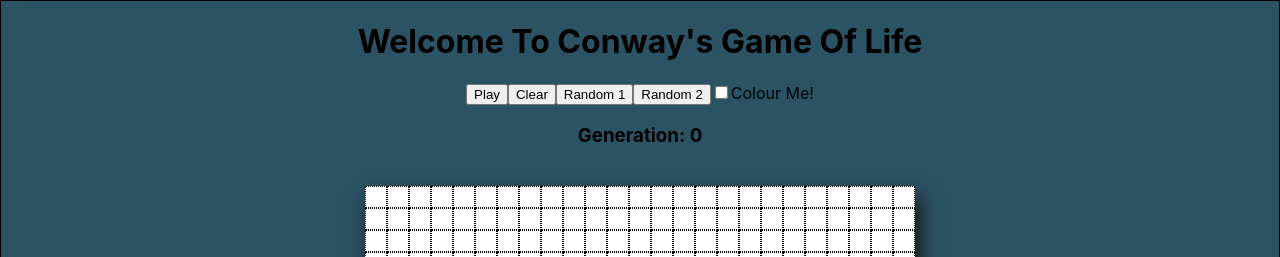
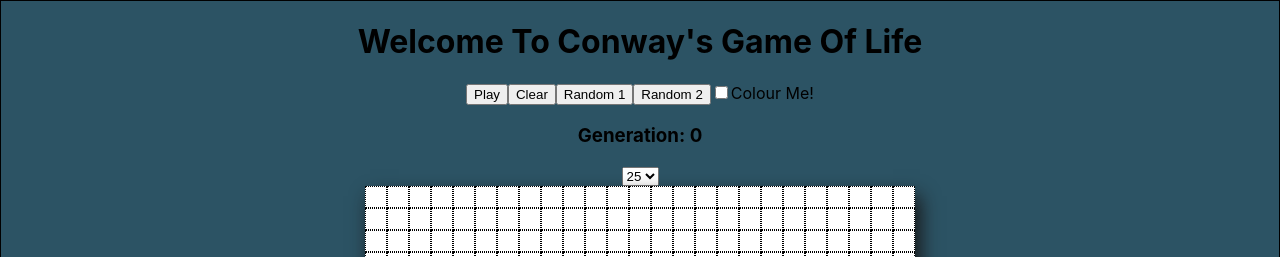
Before and after one commit to hesterrk/Game_Of_Life, a React (Create React App) app: page / in a window 1280 px wide. Shown: the top 257 px of the page. Built offline with nearby package versions, Linux system fonts and the light colour scheme.

Commit message:
Added another option for grid size

```diff
--- a/src/App.js
+++ b/src/App.js
@@ -7,6 +7,20 @@ import { useAnimationFrame } from "./components/animeHook";
 import produce from "immer";
 
 function App() {
+
+  // Size state
+  const [gridSize, setGridSize] = useState(25)
+
+  function onChangeSize(e) {
+    e.preventDefault()
+    console.log(e.target.value, 'grid size in onchange')
+    const newSize = setGridSize(e.target.value)
+    gridRef.current = newSize
+    return newSize
+  }
+
+
+
   // Creating data structure: an row array with nested column arrays
   function createDataStructure(rowsNum, colsNum) {
     //Creating main row one-dimensional array which holds nested column arrays
@@ -26,7 +40,10 @@ function App() {
   }
 
   // 25 x 25 dimension
-  const twoDGrid = createDataStructure(25, 25);
+  // const twoDGrid = createDataStructure(25, 25);
+// Change --> trialling
+  const twoDGrid = createDataStructure(gridSize, gridSize);
+  console.log(gridSize)
 
   //Grid state
   const [grid, setGrid] = useState(twoDGrid);
@@ -83,10 +100,11 @@ function App() {
 
   // Deals with edge cases: the cells on edge of grid that dont have some neighbours aka rows above row[0] and column[0] and after row 25 (index 24)
   function getGSquare(i, j) {
+    // console.log(gridSize)
     if (i < 0 || j < 0) {
       return null;
     }
-    if (i > 24 || j > 24) {
+    if (i > gridSize-1 || j > gridSize-1) {
       return null;
     }
 
@@ -134,9 +152,9 @@ function App() {
     let genChange = false;
 
     //row
-    for (let i = 0; i < 25; i++) {
+    for (let i = 0; i < gridSize; i++) {
       //column
-      for (let j = 0; j < 25; j++) {
+      for (let j = 0; j < gridSize; j++) {
         //Cell neighbours: N, W, E, S, NW, NE, SE, SW --> (top, bottom, left, right and all diagnols)
 
         // By default the cell has 0 neighbours
@@ -235,12 +253,16 @@ function App() {
 
       <h3> Generation: {gen}</h3>
 
-      {/* // SIZE */}
+      {/* Changing size of grid*/}
       <div>
-        <option></option>
+        <select onChange={onChangeSize} value={gridSize.value}>
+        <option value="25"> 25 </option>
+          <option value="50"> 50 </option>
+          </select>
       </div>
 
       <Grid
+        gridSize={gridSize}
         grid={grid}
         toggleCellState={toggleCellState}
         changeColour={changeColour}
--- a/src/components/Grid.js
+++ b/src/components/Grid.js
@@ -1,10 +1,10 @@
 import React from "react";
 import Cell from "./Cell";
 
-function Grid({ grid, toggleCellState, changeColour, getRandomColor }) {
+function Grid({ gridSize, grid, toggleCellState, changeColour, getRandomColor }) {
   return (
     <div style={{ display: "flex", justifyContent: "center" }}>
-      <div style={{ display: "grid", gridTemplateColumns: `repeat(25, 22px)`, boxShadow: '5px 10px 18px #171515' }}>
+      <div style={{ display: "grid", gridTemplateColumns: `repeat(${gridSize}, 22px)`, boxShadow: '5px 10px 18px #171515' }}>
         {grid.map((row, r_i) =>
           row.map((col, col_i) => (
             // returns the individual cell component (box)
```
